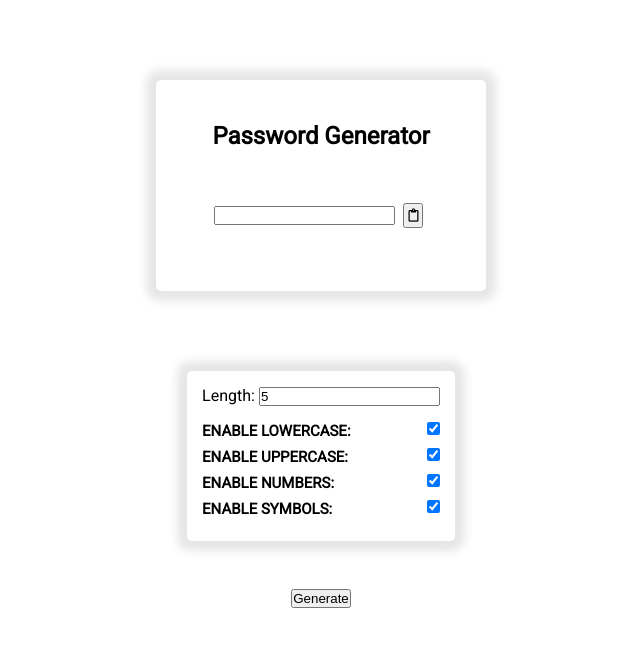
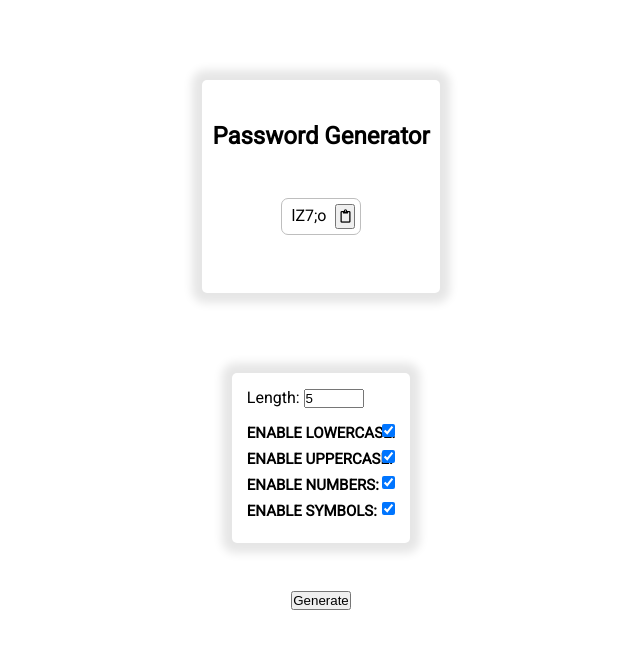
Before and after one commit to brunoleitem/passGenerator, a plain HTML site: page index.html in a window 1280 px wide. Both pictures are taken after typing "5" into the empty fields and a click on the button "Generate". Shown: the whole page, without its empty margins (319-959 px from the left). Drawn offline with Linux system fonts and the light colour scheme.

Commit message:
finishing

```diff
--- a/app.js
+++ b/app.js
@@ -1,7 +1,105 @@
-//dom
 
-const generate = document.getElementById(generate);
+// dom
+
+const resultElement = document.getElementById('result');
+const lengthElement = document.getElementById('length');
+const lowerElement = document.getElementById('lower');
+const upperElement = document.getElementById('upper');
+const numberElement = document.getElementById('number');
+const symbolElement = document.getElementById('symbol');
+const generateBtn = document.getElementById('generate');
+const copyBtn = document.getElementById('copy');
+
+
+const rFunc = {
+    lower: getLower,
+    upper: getUpper,
+    number: getNumber,
+    symbol: getSymbol
+}
+
+
+
 
 // event
+// check the elements
+generateBtn.addEventListener('click', () => {
+    const length = +lengthElement.value;
+    const lowerCheck = lowerElement.checked;
+    const upperCheck = upperElement.checked;
+    const numberCheck = numberElement.checked;
+    const symbolCheck = symbolElement.checked;
 
-// functions
+    resultElement.innerText = generatePass(lowerCheck, upperCheck, numberCheck, symbolCheck, length);
+
+});
+
+// generate pass function
+
+function generatePass(lower, upper, number, symbol, length) {
+    // pw var
+    // filter unchecked
+    // loop over length call func for each
+    // add final to var
+
+    let randomPassword = '';
+
+    const typesCount = lower + upper + number + symbol;
+
+    const typesArr = [{lower}, {upper}, {number}, {symbol}].filter(item => Object.values(item)[0]);
+
+    if (typesCount === 0) {
+        return '';
+    }
+
+
+    for(let i=0; i<length; i+=typesCount) {
+		typesArr.forEach(type => {
+            const funcName = Object.keys(type)[0];
+
+			randomPassword += rFunc[funcName]();
+        });
+
+    }
+    const passF = randomPassword.slice(0,length);
+    return passF;
+}
+
+
+
+
+
+
+
+
+
+// functions to generate random nuymber
+// math.floor convert to integer
+// math.random generate random number * 'number of chars'
+// string.fromcharcode pick a random string from charcode (97, 65, 48)
+
+
+function getLower() {
+    return String.fromCharCode(Math.floor(Math.random() * 26) + 97);
+
+}
+
+
+function getUpper() {
+    return String.fromCharCode(Math.floor(Math.random() * 26) + 65);
+
+}
+
+
+function getNumber() {
+    return String.fromCharCode(Math.floor(Math.random() * 10) + 48);
+
+}
+
+// math random * the lenght of symbol
+
+function getSymbol() {
+    const symb = '!@#$%&*(){}[].,;:<>/='
+    return symb [Math.floor(Math.random()* symb.length)];
+
+}
--- a/index.html
+++ b/index.html
@@ -14,10 +14,12 @@
         <div class="container-box">
             <h2>Password Generator</h2>
             <div class="result">
-                <input type="text" class="result-input" id="result" readonly>
-                <button class="btn-copy" id="copy">
-                    <i class="far fa-clipboard"></i>
-                </button>
+                <div class="result-container">
+                    <span id="result"></span>
+                    <button class="btn-copy" id="copy">
+                        <i class="far fa-clipboard"></i>
+                    </button>
+                </div>
             </div>
         </div>
     </div>
@@ -25,7 +27,7 @@
         <div class="settings-container">
         <div class="length">
             <label>Length: </label>
-            <input type="number" maxlength="100" minlength="4" id="length">
+            <input type="number" max="100" min="1" id="length">
         </div>
         <div class="checks">
             <label  class="label">Enable LowerCase: </label>
--- a/style.css
+++ b/style.css
@@ -15,7 +15,17 @@ body {
     flex-direction: column;
     align-items: center;
 }
+.result {
+    align-items: center;
+    justify-content: center;
+    display: flex;
+    border: rgb(190, 190, 190) solid 1px;
+    border-radius: 7px;
+}
 
+.result-container{
+    margin-left: 10px;
+}
 .container-box{
     display: flex;
     justify-content: center;
```
